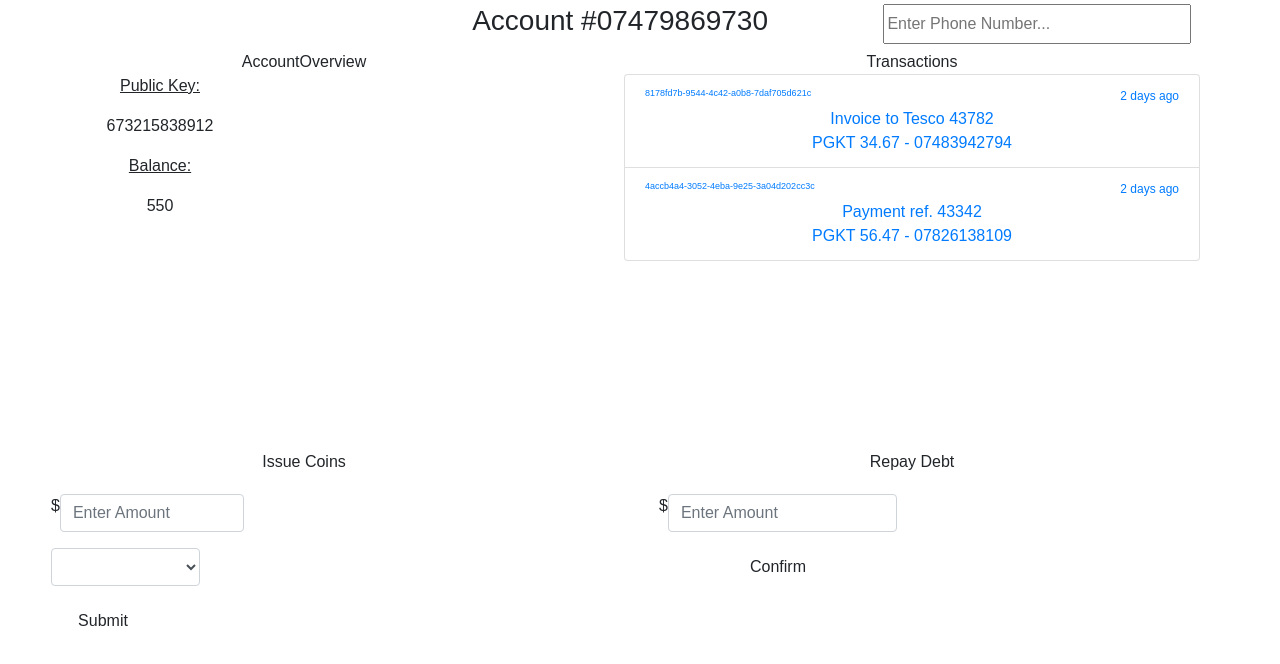
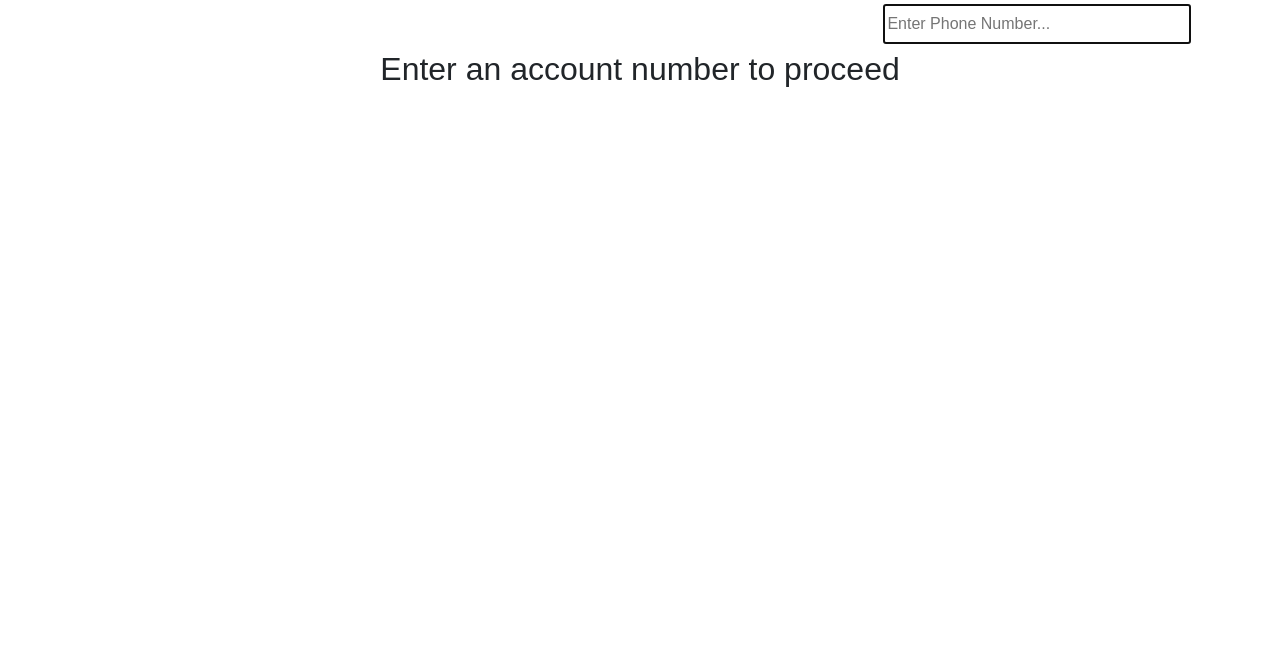
Before and after one commit to otajor/pgkt, a React (Create React App) app: page / in a window 1280 px wide. Shown: the top 664 px of the page. Built offline with nearby package versions, Linux system fonts and the light colour scheme.

Commit message:
search with empty / no results

```diff
--- a/src/App.js
+++ b/src/App.js
@@ -1,5 +1,4 @@
 import React, { Component } from 'react';
-import logo from './logo.svg';
 import './App.css';
 import Account from './components/Account';
 
--- a/src/components/Account.js
+++ b/src/components/Account.js
@@ -13,8 +13,7 @@ class Account extends Component {
   constructor() {
     super();
     this.state = {
-      // pick the first phone number from the accounts object
-      currentAccount: Object.keys(accounts)[0]
+      // TODO pick the first phone number from the accounts object
     };
   }
 
@@ -24,12 +23,13 @@ class Account extends Component {
 
   render() {
     const { currentAccount } = this.state;
+    const accountExists = currentAccount && accounts[currentAccount];
     return (
       <div>
         <div style={styles.navbar}>
           <div style={styles.accountTitleContainer}>
             <span style={styles.accountTitle}>
-              Account #{currentAccount}
+              {accountExists && `Account # ${currentAccount}`}
             </span>
           </div>
           <div style={styles.searchBarContainer}>
@@ -41,6 +41,9 @@ class Account extends Component {
             />
           </div>
         </div>
+        {accountExists
+          ? (
+            <div>
               <div style={{...styles.rowContainer, ...styles.topContainer}}>
                 <AccountOverview
                   accounts={accounts}
@@ -48,10 +51,24 @@ class Account extends Component {
                 />
                 <Transactions transactions={transactions[currentAccount]}/>
               </div>
-        <div style={{...styles.rowContainer, ...styles.bottomContainer}}>
+              <div style={{ ...styles.rowContainer, ...styles.bottomContainer }}>
                 <IssueCoins />
                 <RepayDebt />
               </div>
+            </div>
+          )
+          : currentAccount
+            ? (
+              <div>
+                <h2 style={styles.helperText}>The selected account does not exist</h2>
+              </div>
+            )
+            : (
+              <div>
+                <h2 style={styles.helperText}>Enter an account number to proceed</h2>
+              </div>
+            )
+        }
       </div>
     );
   }
@@ -88,6 +105,9 @@ const styles = {
   bottomContainer: {
     height: '30vh',
   },
+  helperText: {
+    textAlign: 'center',
+  }
 };
 
 export default Account;
--- a/src/components/AccountPanel.js
+++ b/src/components/AccountPanel.js
@@ -1,4 +1,4 @@
-import React, { Component } from 'react';
+import React from 'react';
 import { Panel } from 'react-bootstrap';
 
 const AccountPanel = (props) => (
--- a/src/components/RepayDebt.js
+++ b/src/components/RepayDebt.js
@@ -18,7 +18,7 @@ class RepayDebt extends Component {
               </FormGroup>{' '}
             </Col>
             <Col md={6} md={6}>
-                <Button type="confirm">Confirm</Button>
+                <Button type="submit">Confirm</Button>
             </Col>
           </Form>
         </div>
--- a/src/components/SearchBar.js
+++ b/src/components/SearchBar.js
@@ -1,5 +1,5 @@
 import React, { Component } from 'react';
-import { Button, FormGroup, Glyphicon } from 'react-bootstrap';
+import { Button, Glyphicon } from 'react-bootstrap';
 
 class SearchBar extends Component {
 
@@ -18,12 +18,11 @@ class SearchBar extends Component {
   onPressEnter(e) {
     const { input } = this.state;
     if(e.key === 'Enter' && input){
-      this.props.onSubmit(this.state.input);
+      this.props.onSubmit(input);
     }
   }
 
   render() {
-
     const itemsLayout = {
       height: this.props.navbarHeight * 0.8,
       marginTop: this.props.navbarHeight * 0.075, // temporary hack to vertically center it
@@ -34,7 +33,7 @@ class SearchBar extends Component {
       <div>
         <Button
           style={itemsLayout}
-          onPress={() => this.props.onSubmit()}
+          onClick={() => this.props.onSubmit(this.state.input)}
         >
           <Glyphicon glyph="glyphicon glyphicon-search" />
         </Button>
--- a/src/components/Transactions.js
+++ b/src/components/Transactions.js
@@ -27,8 +27,4 @@ class Transactions extends Component {
   }
 }
 
-const styles = {
-
-};
-
 export default Transactions;
```
Lines whose indentation alone changed are shown as unchanged.
